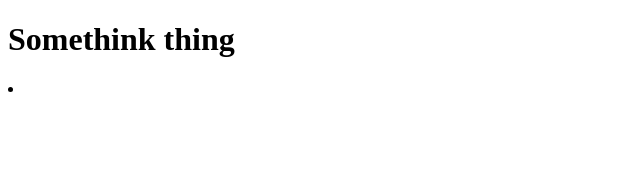
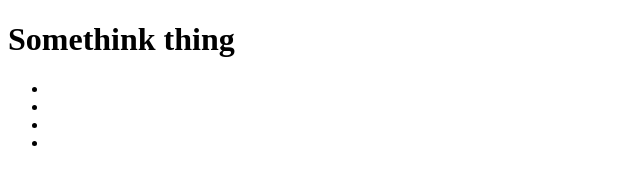
Before and after one commit to SpectrumH/react-academy, a plain HTML site: page index.html in a window 1280 px wide. Shown: the full height of the page, 0-640 px from the left. Drawn offline with Linux system fonts and the light colour scheme.

Commit message:
[CDG-7] Emmet testing

```diff
--- a/index.html
+++ b/index.html
@@ -8,10 +8,11 @@
 </head>
 <body>
     <h1>Somethink thing</h1>
-    <li>
-        <ul></ul>
-        <ul></ul>
-        <ul></ul>
-    </li>
+ <ul>
+    <li></li>
+    <li></li>
+    <li></li>
+    <li></li>
+ </ul>
 </body>
 </html>
```
